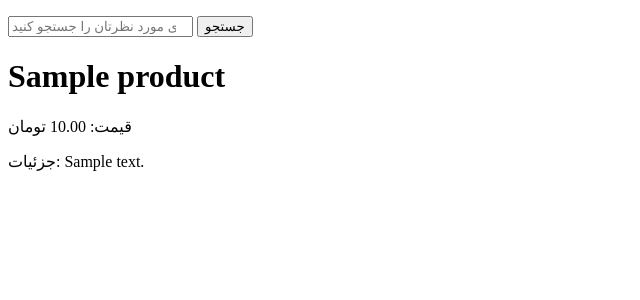
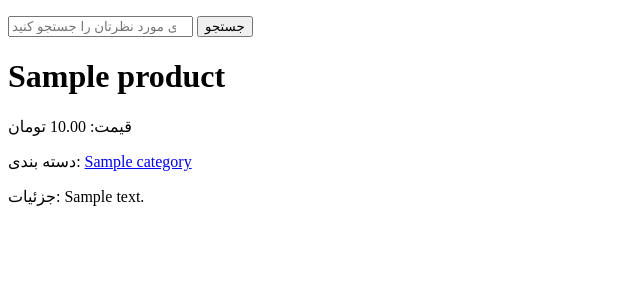
Before and after one commit to kiarash-golshahi/my-first, a Django app: page /store/details/1 in a window 1280 px wide. Shown: the part 62-362 px from the top of the page, without its empty margins (0-640 px from the left). Run offline with Django 5.2, Linux system fonts and the light colour scheme; tables that the repository leaves empty hold one stand-in row (values such as "Sample post").

Commit message:
Link category page in product-details template

```diff
--- a/project/store/templates/store/product-details.html
+++ b/project/store/templates/store/product-details.html
@@ -13,7 +13,7 @@
     {% include 'store/searchbar.html' %}
     <h1>{{ product.title }}</h1>
     <p>قیمت: {{ product.price }} تومان</p>
-    <!--This place is for linking category page.-->
+    <p>دسته بندی: <a href="{% url 'store:category' product.category.id %}">{{ product.category }}</a></p>
     <p>جزئیات: {{ product.details }}</p>
     <!--This place is for add the product to the cart, if the user is authenticated.-->
 {% endblock %}
```
